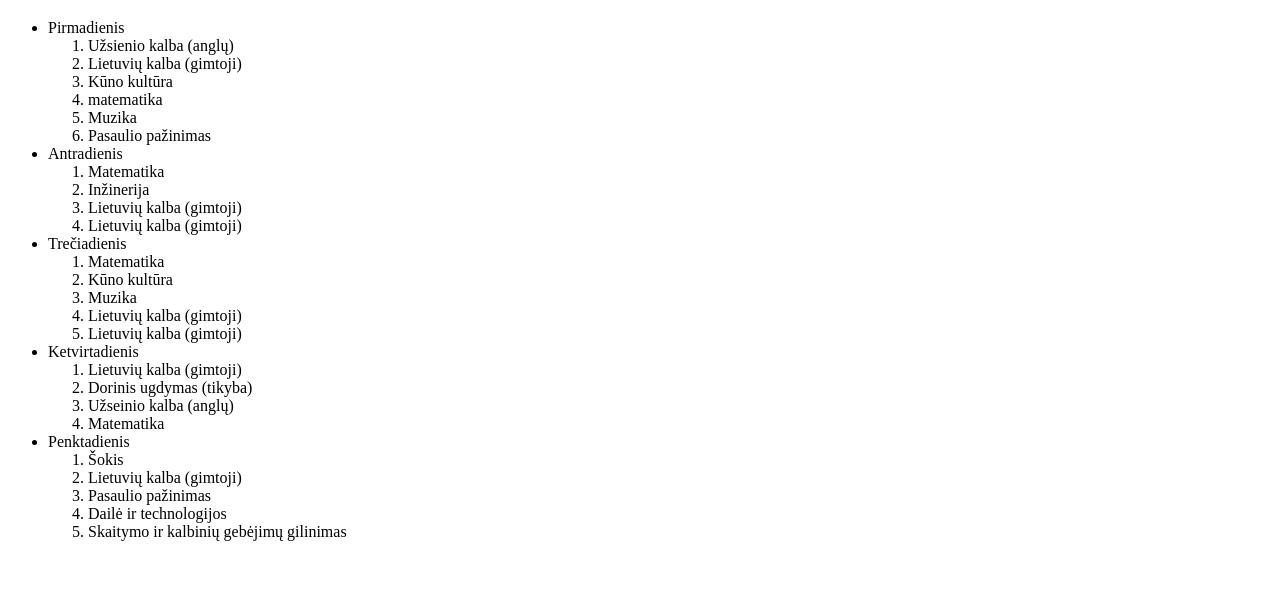
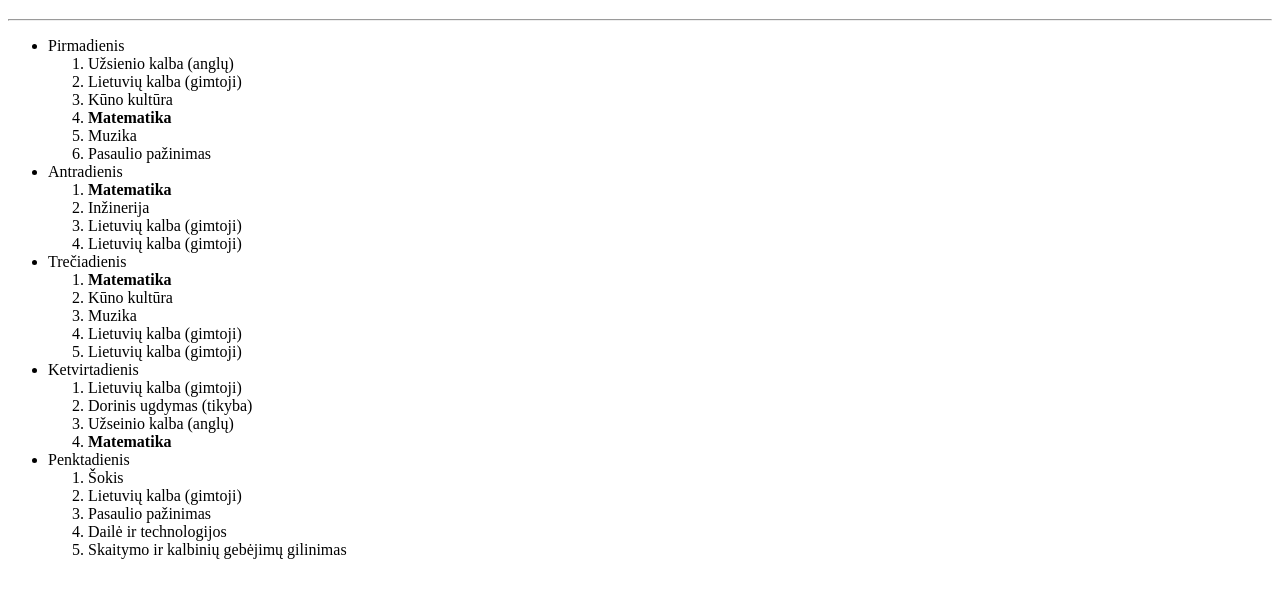
Before and after one commit to giedriusstankauskas/namudarbas, a plain HTML site: page HTML4/index.html in a window 1280 px wide. Shown: the part 61-658 px from the top of the page. Drawn offline with Linux system fonts and the light colour scheme.

Commit message:
pataisytas HTML4

```diff
--- a/HTML4/index.html
+++ b/HTML4/index.html
@@ -1,28 +1,28 @@
 <!DOCTYPE html>
-<html lang="">
+<html lang="lt">
 <head>
     <meta charset="utf-8">
     <meta name="viewport" content="width=device-width, initial-scale=1.0">
-    <title></title>
+    <title>HTML4</title>
 </head>
 
 <body>
     <h1>Pamokų tvarkaraštis</h1>
-
+    <hr>
     <ul>
         <li>Pirmadienis
             <ol>
                 <li>Užsienio kalba (anglų)</li>
                 <li>Lietuvių kalba (gimtoji)</li>
                 <li>Kūno kultūra</li>
-                    <li>matematika</li>
+                <li><b>Matematika</b></li>
                 <li>Muzika</li>
                 <li>Pasaulio pažinimas</li>
             </ol>
         </li>
         <li>Antradienis
             <ol>
-                    <li>Matematika</li>
+                <li><b>Matematika</b></li>
                 <li>Inžinerija</li>
                 <li>Lietuvių kalba (gimtoji)</li>
                 <li>Lietuvių kalba (gimtoji)</li>
@@ -30,7 +30,7 @@
         </li>
         <li>Trečiadienis
             <ol>
-                    <li>Matematika</li>
+                <li><b>Matematika</b></li>
                 <li>Kūno kultūra</li>
                 <li>Muzika</li>
                 <li>Lietuvių kalba (gimtoji)</li>
@@ -42,7 +42,7 @@
                 <li>Lietuvių kalba (gimtoji)</li>
                 <li>Dorinis ugdymas (tikyba)</li>
                 <li>Užseinio kalba (anglų)</li>
-                    <li>Matematika</li>
+                <li><b>Matematika</b></li>
             </ol>
         </li>
         <li>Penktadienis
```
Lines whose indentation alone changed are shown as unchanged.
